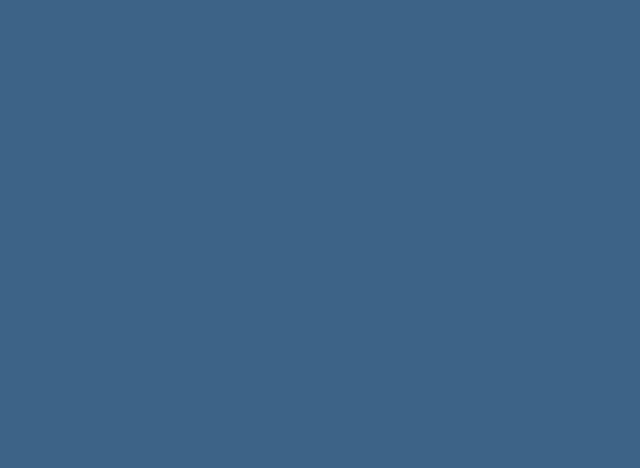
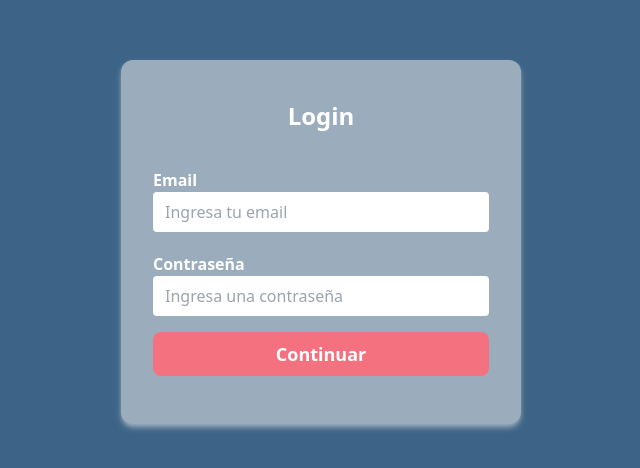
Before and after one commit to No-Country/c8-57-m-mern, a React (Vite) app in the folder frontend/: page /login in a window 1280 px wide. Before the commit this address had no page. Shown: the part 158-626 px from the top of the page, without its empty margins (319-959 px from the left). Built offline with nearby package versions, Linux system fonts and the light colour scheme.

Commit message:
Hecho el login

```diff
--- a/frontend/src/App.jsx
+++ b/frontend/src/App.jsx
@@ -1,5 +1,6 @@
 import { Routes, Route } from 'react-router-dom';
 import Registro from './pages/Registro';
+import LoginForm from './components/LoginForm';
 
 function App() {
   return (
@@ -7,6 +8,7 @@ function App() {
       <div className="px-10 container m-auto py-4">
         <Routes>
           <Route path="/register" element={<Registro />} />
+          <Route path="/login" element={<LoginForm />} />
         </Routes>
       </div>
     </div>
--- /dev/null
+++ b/frontend/src/components/LoginForm.jsx
@@ -0,0 +1,73 @@
+/* eslint-disable jsx-a11y/label-has-associated-control */
+import {
+  Formik, Form, Field, ErrorMessage,
+} from 'formik';
+import * as Yup from 'yup';
+import { useState } from 'react';
+import { Navigate } from 'react-router-dom';
+
+function LoginForm() {
+  const login = () => true;
+  const [user, setUser] = useState(false);
+  const loguear = async (actions, values) => {
+    setUser(await login(values));
+    actions.setSubmitting(false);
+  };
+  const loginSchema = Yup.object().shape({
+    password: Yup.string()
+      .min(8, 'Contraseña muy corta!')
+      .max(50, 'Demasiado larga!')
+      .required('Required'),
+    email: Yup.string().email('Mail no valido').required('Required'),
+  });
+  return (
+    <div className="bg-secondary p-8 shadow-md shadow-secondary rounded-xl w-full md:m-auto md:w-1/3">
+      <header className="flex items-center  justify-center pt-2 pb-4">
+        <h2 className="text-2xl font-bold text-[#ffffff]">Login</h2>
+      </header>
+      {user && <Navigate to="/home" replace />}
+      <Formik
+        initialValues={{ email: '', password: '' }}
+        validationSchema={loginSchema}
+        onSubmit={loguear}
+      >
+        {({ isSubmitting }) => (
+          <Form>
+            <div>
+              <label htmlFor="email" className=" font-bold block text-[#ffffff] mt-5 ">
+                {' '}
+                Email
+              </label>
+              <Field
+                name="email"
+                id="email"
+                type="email"
+                className="px-3 py-2 focus: outline-none rounded w-full "
+                placeholder="Ingresa tu email"
+              />
+
+              <ErrorMessage name="email" component="p" />
+              <label className=" font-bold block text-[#ffffff]  mt-5"> Contraseña</label>
+              <Field
+                name="password"
+                type="password"
+                className="px-3 py-2 focus: outline-none rounded w-full "
+                placeholder="Ingresa una contraseña"
+              />
+              <ErrorMessage name="password" component="p" />
+            </div>
+            <button
+              type="submit"
+              disabled={isSubmitting}
+              className=" w-full text-lg py-2  mb-4 bg-third rounded-lg text-gray-800 font-bold active:scale-[.98] active:duration-75 hover:scale-[1.01] ease-in-out transition-all  active:hover:bg-[#b1656c]  disabled:cursor-not-allowed text-[#ffffff] mt-4"
+            >
+              Continuar
+            </button>
+          </Form>
+        )}
+      </Formik>
+    </div>
+  );
+}
+
+export default LoginForm;
```
